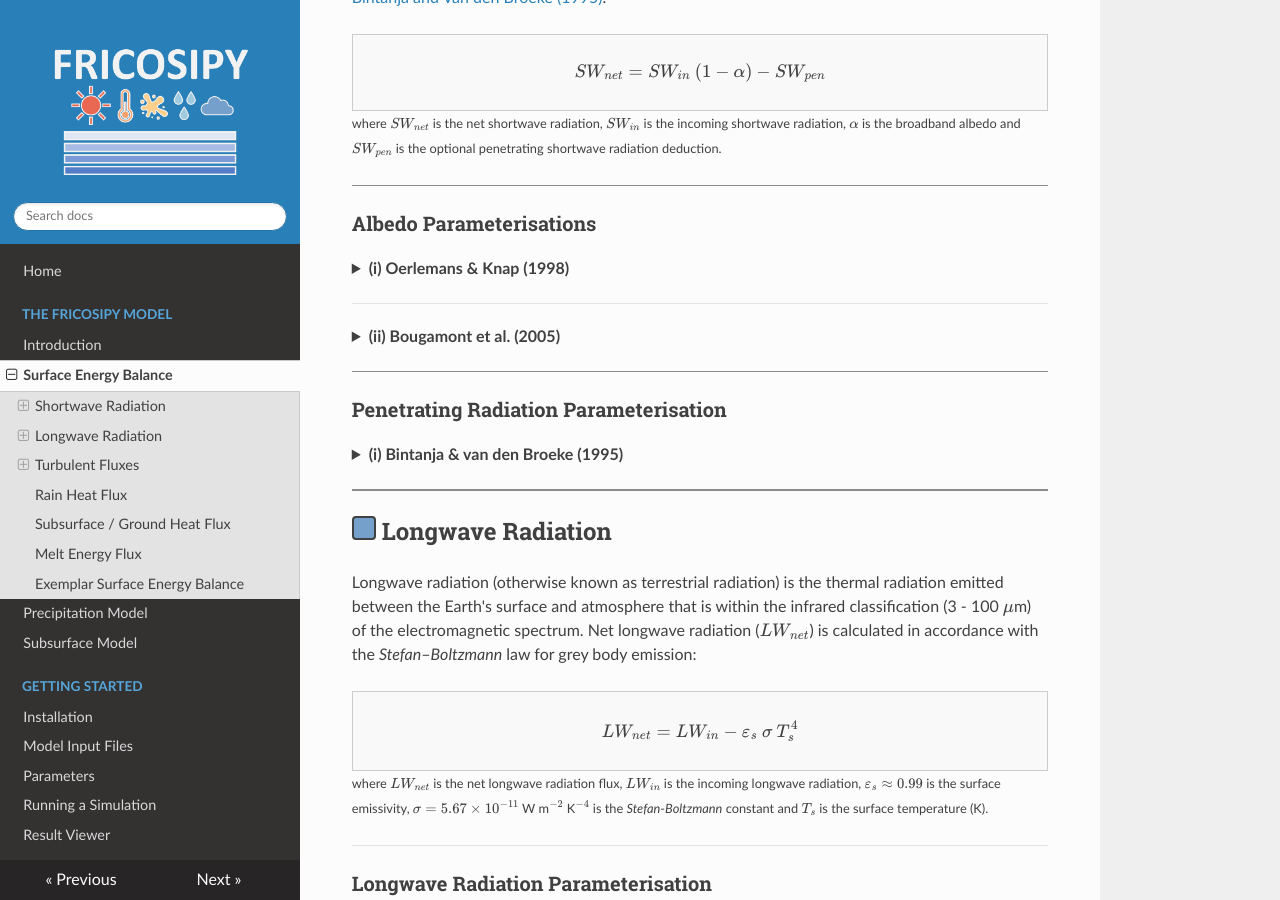
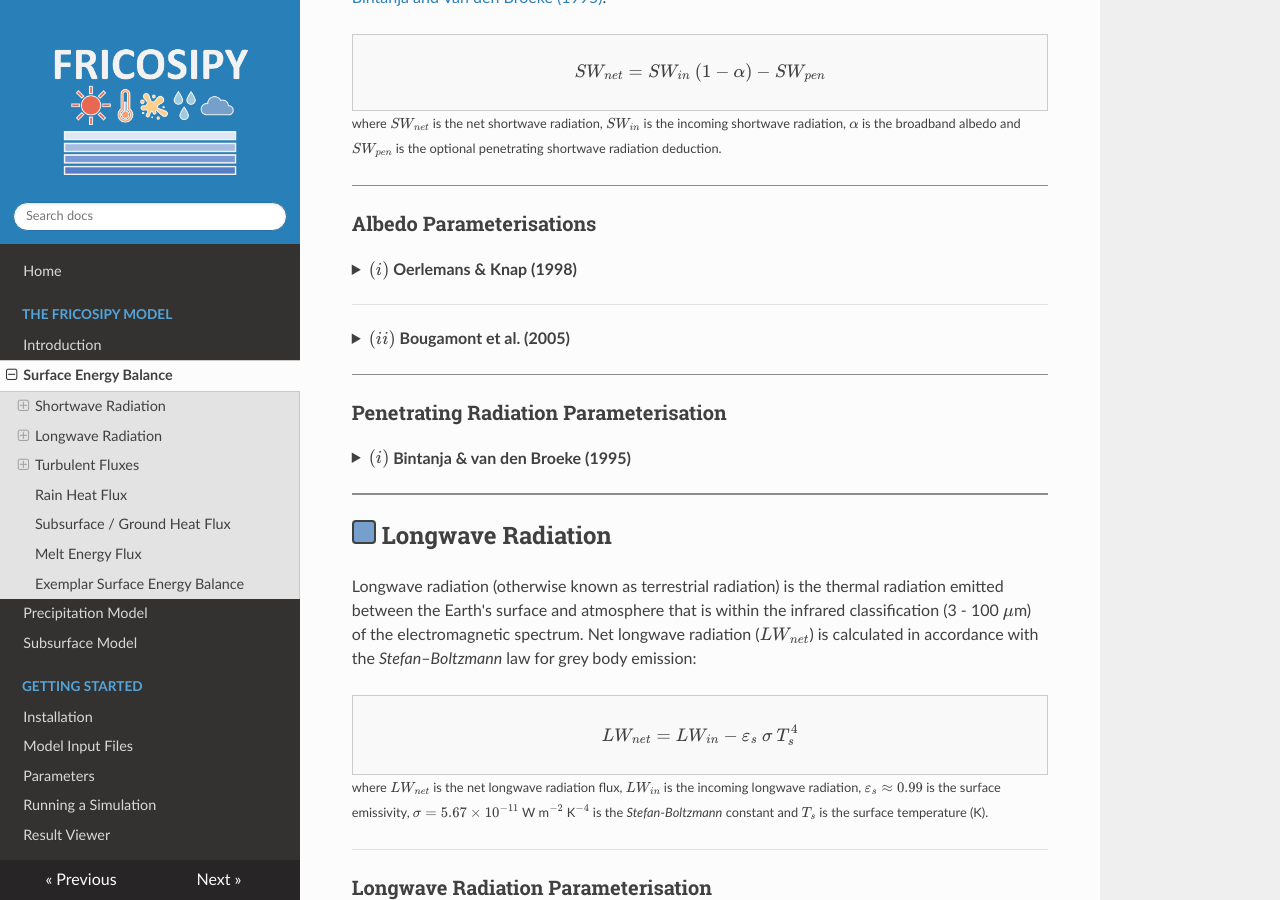
Before and after one commit to MarcusGastaldello/FRICOSIPY, an MkDocs documentation site: the page built from docs/surface_energy_balance.md, in a window 1280 px wide and 900 px high, scrolled down 2326 px. Built offline with MkDocs 1.6.1, drawn with Linux system fonts in a browser that asks for light colours; nearby versions of some CDN libraries.

```diff
--- a/docs/surface_energy_balance.md
+++ b/docs/surface_energy_balance.md
@@ -86,7 +86,8 @@ $$
 
 ### Albedo Parameterisations
 
-??? "**(i) Oerlemans & Knap (1998)**"
+??? "**$(i)$ Oerlemans & Knap (1998)**"
+
 
     Using the parameterisation of [Oerlemans and Knap (1998)](https://doi.org/10.1017/S0022143000002574), the evolution of the broadband albedo <br>
     ($\alpha$) is modelled as an exponentially decreasing function of time $t$ since the last significant snowfall event.
@@ -101,9 +102,10 @@ $$
 
 ---
 
-??? "**(ii) Bougamont et al. (2005)**"
+??? "**$(ii)$ Bougamont et al. (2005)**"
 
-    The parameterisation of [Bougamont et al. (2005)](https://doi.org/10.1029/2005JF000348) is an enhancement of the [Oerlemans and Knap (1998)](https://doi.org/10.1017/S0022143000002574) approach that introduces a surface temperature-dependent albedo decay timescale that enables both a faster decay on a melting surface and slower metamorphism in cold conditions.
+
+    The parameterisation of [Bougamont et al. (2005)](https://doi.org/10.1029/2005JF000348) is an enhancement of the [Oerlemans and Knap (1998)](https://doi.org/10.1017/S0022143000002574) approach that introduces a surface temperature-dependent albedo       decay timescale that enables both a faster decay on a melting surface and slower metamorphism in cold conditions.
 
     <div style="border:1px solid #ccc; padding:10px; background:#f9f9f9;">
     $$
@@ -121,7 +123,7 @@ $$
 
 ### Penetrating Radiation Parameterisation
 
-??? "**(i) Bintanja & van den Broeke (1995)**"
+??? "**$(i)$ Bintanja & van den Broeke (1995)**"
 
     If the user enables the penetrating radiation module, the absorbed radiation ($SW_{pen}$) at depth `$z$' is calculated using the parametersiation of [Bintanja and Van den Broeke (1995)](https://doi.org/10.1175/1520-            0450(1995)034%3C0902:TSEBOA%3E2.0.CO;2):
 
```
